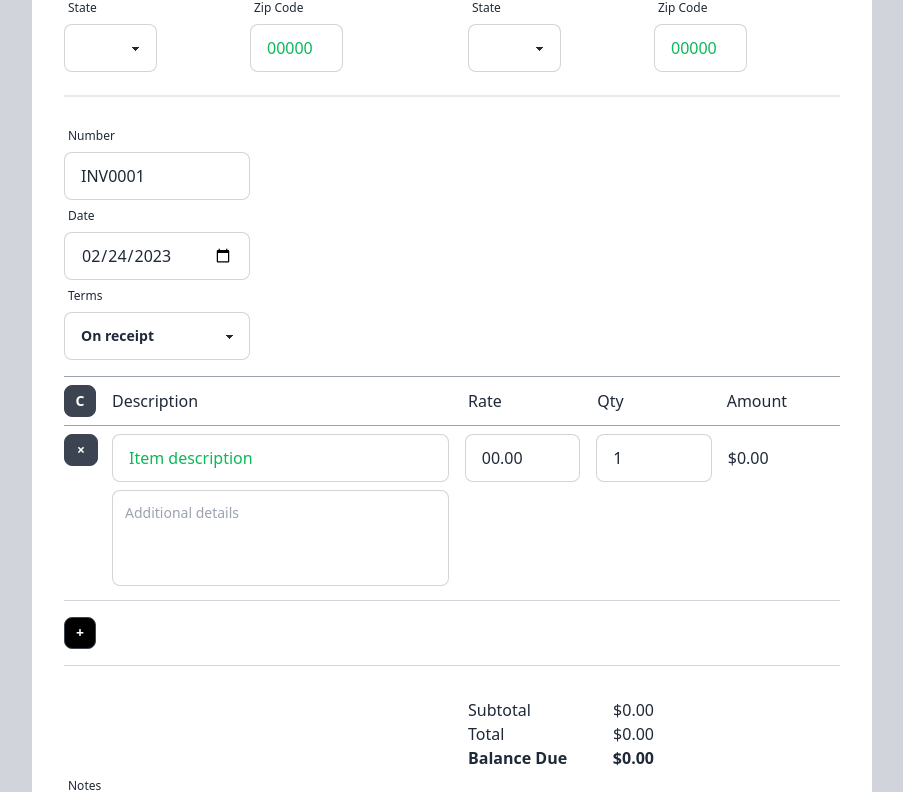
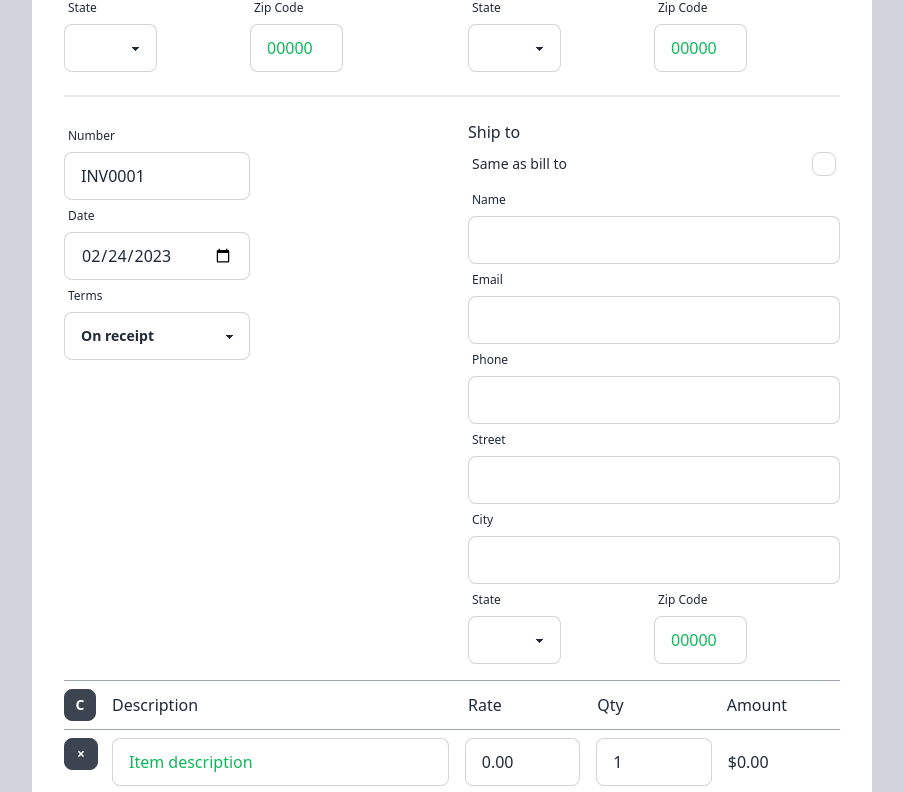
Before and after one commit to chazzlee/quick-invoice, a Next.js app: page / in a window 1280 px wide. Shown: the part 880-1672 px from the top of the page, without its empty margins (32-935 px from the left). Built offline with nearby package versions, Linux system fonts and the light colour scheme.

Commit message:
add shipping details

```diff
--- a/src/features/invoices/components/InvoiceForm/LineItems/LineItem.tsx
+++ b/src/features/invoices/components/InvoiceForm/LineItems/LineItem.tsx
@@ -99,7 +99,9 @@ export function LineItem({ index, onRemove }: LineItemProps) {
             getInputRef={ref}
             name={name}
             value={value}
-            onValueChange={(values) => onChange(values.formattedValue)}
+            onValueChange={(values) => {
+              onChange(values.formattedValue);
+            }}
             onBlur={(e) => {
               if (!e.target.value) {
                 setValue(`lineItems.${index}.rate`, NO_LINE_ITEM_RATE);
@@ -107,6 +109,7 @@ export function LineItem({ index, onRemove }: LineItemProps) {
             }}
             className="w-2/12 input input-bordered"
             decimalScale={2}
+            fixedDecimalScale={true}
             placeholder={NO_LINE_ITEM_RATE}
             allowNegative={false}
           />
--- /dev/null
+++ b/src/features/invoices/components/InvoiceForm/ShippingDetails.tsx
@@ -0,0 +1,131 @@
+import { Controller } from "react-hook-form";
+import { PatternFormat } from "react-number-format";
+import { FormControl, SelectInput, TextInput } from "@/components/Inputs";
+import { useInvoiceFormContext } from "../../hooks/useInvoiceFormContext";
+import { selectStates } from "../../selectOptions";
+
+export function ShippingDetails() {
+  const {
+    register,
+    control,
+    setValue,
+    getValues,
+    formState: { errors },
+  } = useInvoiceFormContext();
+
+  return (
+    <div className="shipping">
+      <h3>Ship to</h3>
+      <div className="form-control">
+        <label className="cursor-pointer label">
+          <span className="label-text">Same as bill to</span>
+          <input
+            type="checkbox"
+            className="checkbox"
+            onChange={(e) => {
+              if (e.target.checked) {
+                setValue("shipping.name", getValues("to.name"));
+                setValue("shipping.email", getValues("to.email"));
+                setValue("shipping.phone", getValues("to.phone"));
+                setValue("shipping.address", getValues("to.address"));
+              }
+            }}
+          />
+        </label>
+      </div>
+
+      <FormControl
+        id="shipping-name"
+        label="Name"
+        error={errors.shipping?.name?.message}
+      >
+        <TextInput
+          classes={`${errors.shipping?.name ? "input-error" : ""}`}
+          {...register("shipping.name")}
+        />
+      </FormControl>
+      <FormControl
+        id="shipping-email"
+        label="Email"
+        error={errors.shipping?.email?.message}
+      >
+        <TextInput
+          type="email"
+          classes={`${errors.shipping?.email ? "input-error" : ""}`}
+          {...register("shipping.email")}
+        />
+      </FormControl>
+      <FormControl
+        id="shipping-phone"
+        label="phone"
+        error={errors.shipping?.phone?.message}
+      >
+        <TextInput
+          classes={`${errors.shipping?.phone ? "input-error" : ""}`}
+          {...register("shipping.phone")}
+        />
+      </FormControl>
+      <FormControl
+        id="shipping-street"
+        label="Street"
+        error={errors.shipping?.address?.street?.message}
+      >
+        <TextInput
+          classes={`${errors.shipping?.address?.street ? "input-error" : ""}`}
+          {...register("shipping.address.street")}
+        />
+      </FormControl>
+      <FormControl
+        id="shipping-city"
+        label="City"
+        error={errors.shipping?.address?.city?.message}
+      >
+        <TextInput
+          classes={`${errors.shipping?.address?.city ? "input-error" : ""}`}
+          {...register("shipping.address.city")}
+        />
+      </FormControl>
+      <div className="flex">
+        <FormControl
+          id={`shipping-state`}
+          label="State"
+          error={errors.shipping?.address?.state?.message}
+        >
+          <SelectInput
+            selectOptions={selectStates}
+            defaultLabel="Choose state"
+            classes={`${errors.shipping?.address?.state ? "select-error" : ""}`}
+            {...register("shipping.address.state")}
+          />
+        </FormControl>
+        <FormControl
+          id="shipping-zipCode"
+          label="Zip code"
+          error={errors.shipping?.address?.zipCode?.message}
+        >
+          <Controller
+            control={control}
+            name={"shipping.address.zipCode"}
+            render={({
+              field: { onChange, name, value, ref },
+              fieldState: { error },
+            }) => (
+              <PatternFormat
+                className={`w-1/2 input input-bordered ${
+                  error ? "input-error" : ""
+                }`}
+                placeholder="00000"
+                format="#####"
+                getInputRef={ref}
+                name={name}
+                value={value}
+                onChange={onChange}
+                valueIsNumericString={true}
+              />
+            )}
+          />
+        </FormControl>
+      </div>
+    </div>
+  );
+}
--- a/src/features/invoices/components/InvoiceForm/index.tsx
+++ b/src/features/invoices/components/InvoiceForm/index.tsx
@@ -9,6 +9,7 @@ import { BalanceDetails } from "./BalanceDetails";
 import { ExtraNotes } from "./ExtraNotes";
 import { useInvoiceFormContext } from "../../hooks/useInvoiceFormContext";
 import { useRouter } from "next/router";
+import { ShippingDetails } from "./ShippingDetails";
 
 const FROM = "from";
 const TO = "to";
@@ -24,7 +25,6 @@ export function InvoiceForm() {
   return (
     <form
       onSubmit={handleSubmit((data) => {
-        console.log("helo");
         router.push("/preview");
       })}
     >
@@ -47,6 +47,7 @@ export function InvoiceForm() {
 
       <div className="grid grid-cols-2 gap-8">
         <InvoiceDetails />
+        <ShippingDetails />
       </div>
 
       <LineItems />
--- a/src/features/invoices/defaults.ts
+++ b/src/features/invoices/defaults.ts
@@ -61,4 +61,5 @@ export const defaultInvoice: InvoiceFormSchema = {
     totalDiscount: NO_TOTAL,
     balanceDue: NO_TOTAL,
   },
+  shipping: structuredClone(defaultGeneralDetails),
 };
--- a/src/schemas/index.ts
+++ b/src/schemas/index.ts
@@ -5,11 +5,12 @@ const ONLY_DIGITS_REGEX = /^[-+]?[0-9]+[.]?[0-9]*([eE][-+]?[0-9]+)?$/;
 export const NO_TAX_RATE = "0.000%" as const;
 export const NO_DISCOUNT_RATE = "0.00%" as const;
 export const NO_DISCOUNT_FLAT = "0.00" as const;
-export const NO_LINE_ITEM_RATE = "00.00" as const;
+export const NO_LINE_ITEM_RATE = "0.00" as const;
 export const NO_AMOUNT = "0.00" as const;
 export const NO_TOTAL = "0.00" as const;
 
 //TODO: set  defaults for num inputs
+
 export const generalDetailsSchema = z.object({
   name: z.string().min(1, { message: "Name is required" }),
   email: z
@@ -49,6 +50,7 @@ export const invoiceFormSchema = z.object({
   logo: z.any(), //TODO:
   from: generalDetailsSchema,
   to: generalDetailsSchema,
+  shipping: generalDetailsSchema.optional(),
   invoice: z.object({
     number: z.string().min(1),
     date: z.string(),
```
Also changed, not shown: src/features/invoices/components/InvoiceForm/LineItems/index.tsx (+4 -5 lines).
